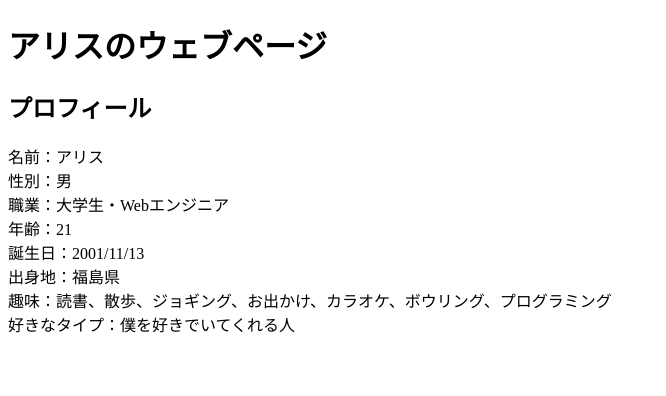
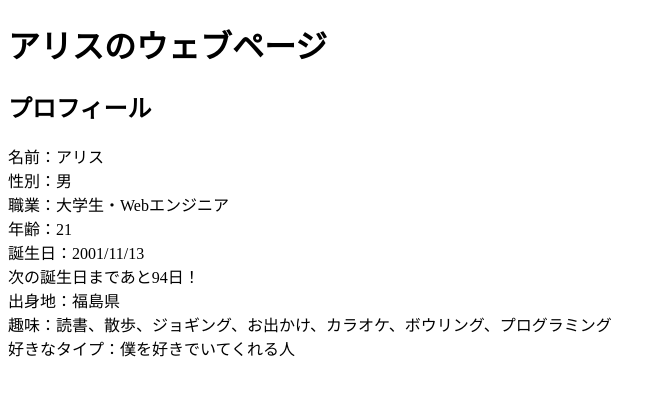
Before and after one commit to sekine-1113/portfolio, a Next.js app: page / in a window 1280 px wide. Shown: the top 396 px of the page, without its empty margins (0-666 px from the left). Built offline with nearby package versions, Linux system fonts and the light colour scheme.

Commit message:
feat: プロフィールの編集

```diff
--- a/src/pages/index.tsx
+++ b/src/pages/index.tsx
@@ -1,9 +1,17 @@
 import Header from "@/components/base/Header/Header";
 
 export default function Home() {
-    const birthDay = new Date("2001/11/13");
+    const birthDay = new Date("2001-11-13");
     const now = new Date();
     const isBirthDay = now.getMonth() + 1 === birthDay.getMonth() + 1 && now.getDate() === birthDay.getDate();
+    const nextBirthDay = new Date();
+    if (Number(now.getMonth() + 1 >= birthDay.getMonth() + 1 && now.getDate() >= birthDay.getDate())) {
+        nextBirthDay.setFullYear(now.getFullYear() + 1);
+    }
+    nextBirthDay.setMonth(11);
+    nextBirthDay.setDate(13);
+    const nextBirthDayAtText = `次の誕生日まであと${Math.floor(nextBirthDay.getTime() - now.getTime()) / 86400000}日！`;
+    const currentAge = now.getFullYear() - birthDay.getFullYear() - 1 + Number(now.getMonth() + 1 >= birthDay.getMonth() + 1 && now.getDate() >= birthDay.getDate());
     return (
         <div>
             <>
@@ -15,12 +23,12 @@ export default function Home() {
             <div>名前：アリス</div>
             <div>性別：男</div>
             <div>職業：大学生・Webエンジニア</div>
-            <div>年齢：{now.getFullYear() - birthDay.getFullYear() - 1 + Number(now.getMonth() + 1 >= birthDay.getMonth() + 1 && now.getDate() >= birthDay.getDate())}</div>
+            <div>年齢：{currentAge}</div>
             <div>誕生日：{isBirthDay ? "今日" : birthDay.toLocaleString("ja-JP").split(" ")[0]}</div>
+            {isBirthDay ? "今日が誕生日です！！" : nextBirthDayAtText}
             <div>出身地：福島県</div>
             <div>趣味：読書、散歩、ジョギング、お出かけ、カラオケ、ボウリング、プログラミング</div>
             <div>好きなタイプ：僕を好きでいてくれる人</div>
-            <div></div>
         </div>
     )
 }
```
